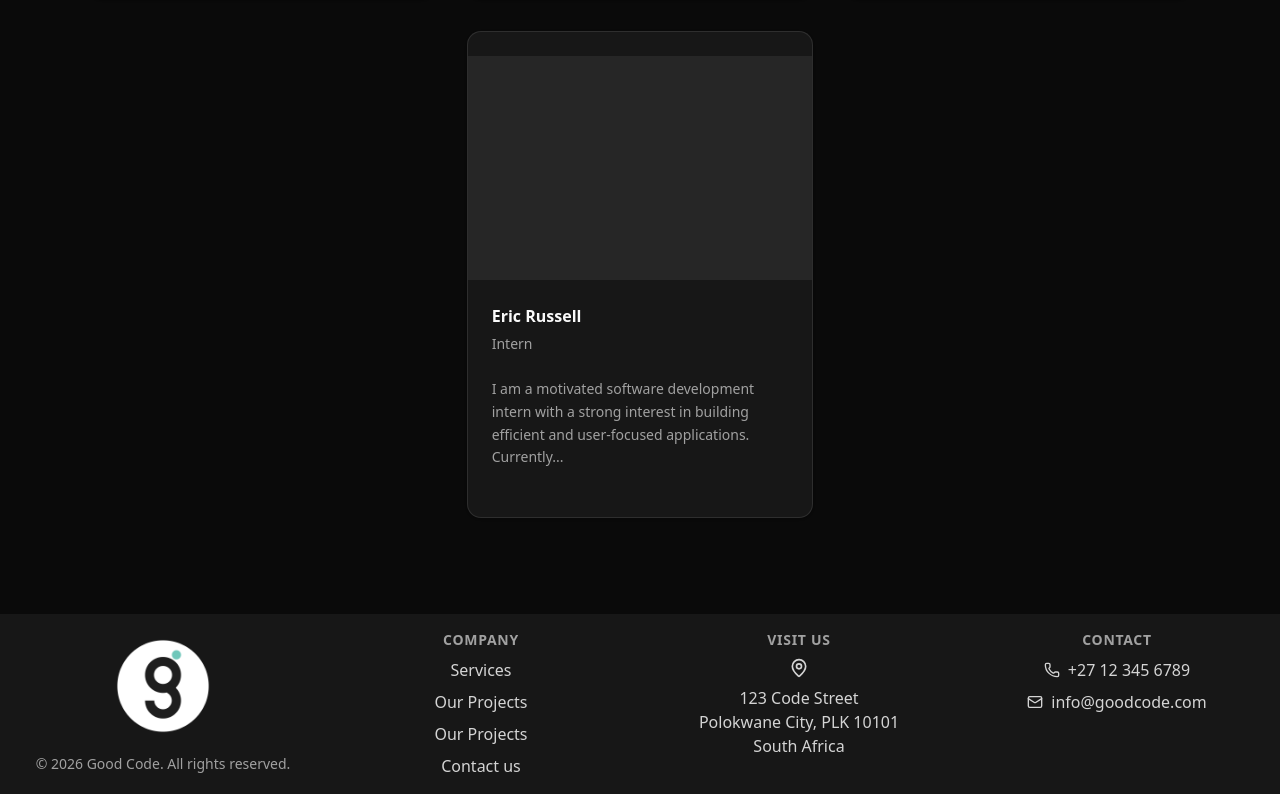
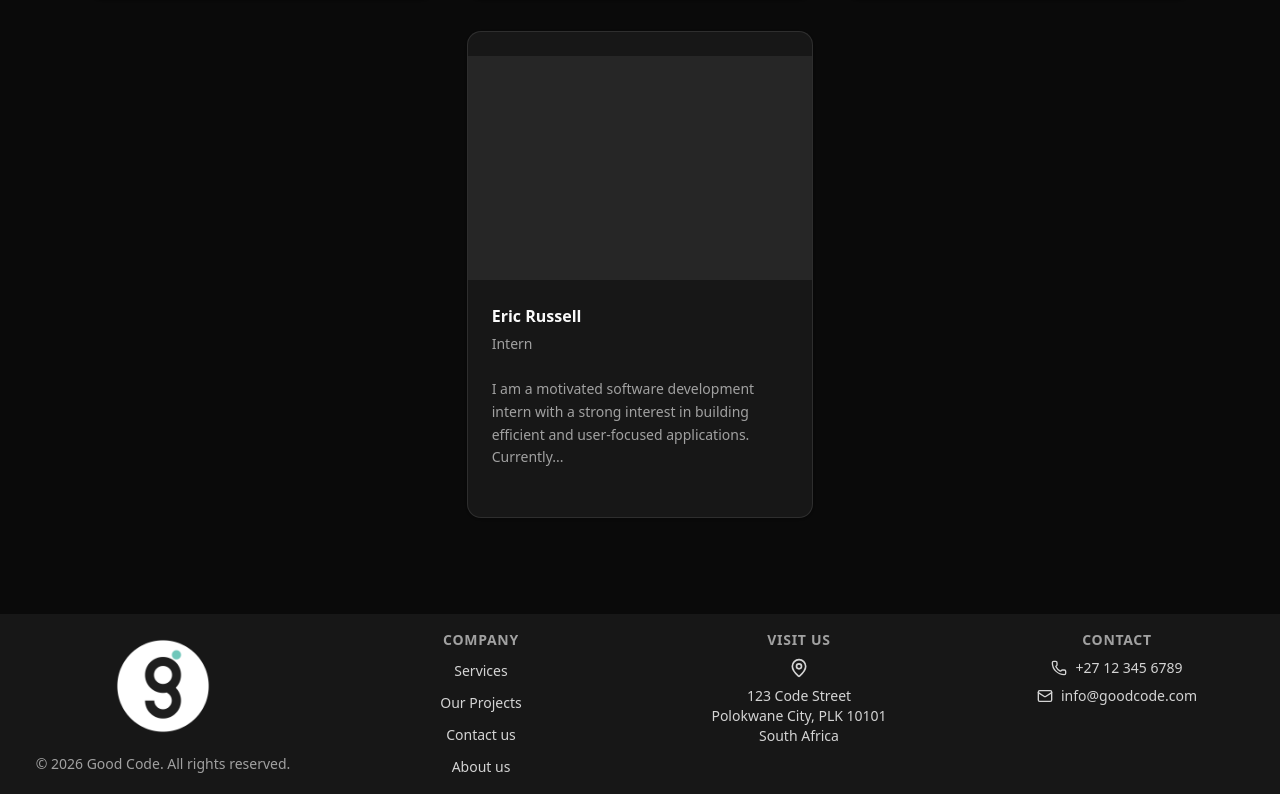
Before and after one commit to Good-Codes/home-site, a Next.js app: page /about-us in a window 1280 px wide. Shown: the part 1813-2607 px from the top of the page. Built offline with nearby package versions, Linux system fonts and the light colour scheme.

Commit message:
updated footer links and adjusted text sizes for better readability

```diff
--- a/components/footer.tsx
+++ b/components/footer.tsx
@@ -40,24 +40,16 @@ export default function Footer() {
             <ul className="space-y-2">
               <li>
                 <Link
-                  href="/about-us"
-                  className="text-neutral-600 transition-colors duration-300 hover:text-[#67AFA7] dark:text-neutral-300 dark:hover:text-[#6A7A78]"
+                  href="/services"
+                  className="text-neutral-600 transition-colors duration-300 hover:text-[#67AFA7] dark:text-neutral-300 dark:hover:text-[#6A7A78] text-sm"
                 >
                   Services
                 </Link>
               </li>
               <li>
                 <Link
-                  href="/projects"
-                  className="text-neutral-600 transition-colors duration-300 hover:text-[#67AFA7] dark:text-neutral-300 dark:hover:text-[#67AFA7]"
-                >
-                  Our Projects
-                </Link>
-              </li>
-              <li>
-                <Link
                   href="/our-projects"
-                  className="text-neutral-600 transition-colors duration-300 hover:text-[#67AFA7] dark:text-neutral-300 dark:hover:text-[#6A7A78]"
+                  className="text-neutral-600 transition-colors duration-300 hover:text-[#67AFA7] dark:text-neutral-300 dark:hover:text-[#6A7A78] text-sm"
                 >
                   Our Projects
                 </Link>
@@ -65,9 +57,17 @@ export default function Footer() {
               <li>
                 <Link
                   href="/contact-us"
-                  className="text-neutral-600 transition-colors duration-300 hover:text-[#67AFA7] dark:text-neutral-300 dark:hover:text-[#6A7A78]"
+                  className="text-neutral-600 transition-colors duration-300 hover:text-[#67AFA7] dark:text-neutral-300 dark:hover:text-[#6A7A78] text-sm"
                 >
                   Contact us
+                </Link>
+              </li>
+              <li>
+                <Link
+                  href="/about-us"
+                  className="text-neutral-600 transition-colors duration-300 hover:text-[#67AFA7] dark:text-neutral-300 dark:hover:text-[#67AFA7] text-sm"
+                >
+                  About us
                 </Link>
               </li>
             </ul>
@@ -78,7 +78,7 @@ export default function Footer() {
             <h3 className="mb-2 text-sm font-semibold uppercase tracking-wider text-neutral-600 dark:text-neutral-400">
               Visit Us
             </h3>
-            <address className="not-italic text-neutral-600 dark:text-neutral-300">
+            <address className="not-italic text-neutral-600 dark:text-neutral-300 text-sm">
               <MapPin className="mx-auto mb-2 inline-block h-5 w-5" />
               <p>123 Code Street</p>
               <p>Polokwane City, PLK 10101</p>
@@ -94,13 +94,13 @@ export default function Footer() {
             <ul className="space-y-2 text-neutral-600 dark:text-neutral-300">
               <li className="flex items-center justify-center gap-2">
                 <Phone className="h-4 w-4" />
-                <a href="tel:+27123456789" className="hover:text-[#67AFA7] dark:hover:text-[#67AFA7]">
+                <a href="tel:+27123456789" className="hover:text-[#67AFA7] dark:hover:text-[#67AFA7] text-sm">
                   +27 12 345 6789
                 </a>
               </li>
               <li className="flex items-center justify-center gap-2">
                 <Mail className="h-4 w-4" />
-                <a href="mailto:info@goodcode.com" className="hover:text-[#67AFA7] dark:hover:text-[#67AFA7]">
+                <a href="mailto:info@goodcode.com" className="hover:text-[#67AFA7] dark:hover:text-[#67AFA7] text-sm">
                   info@goodcode.com
                 </a>
               </li>
```
